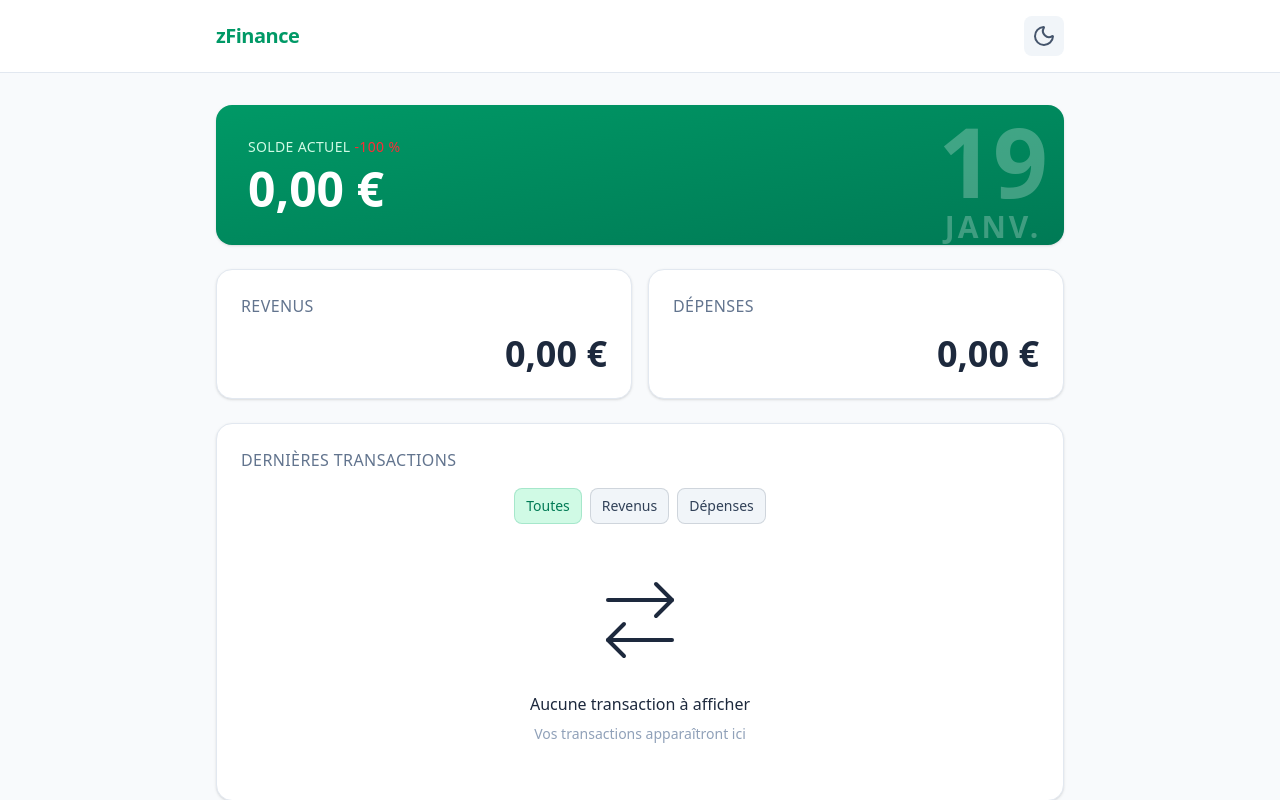
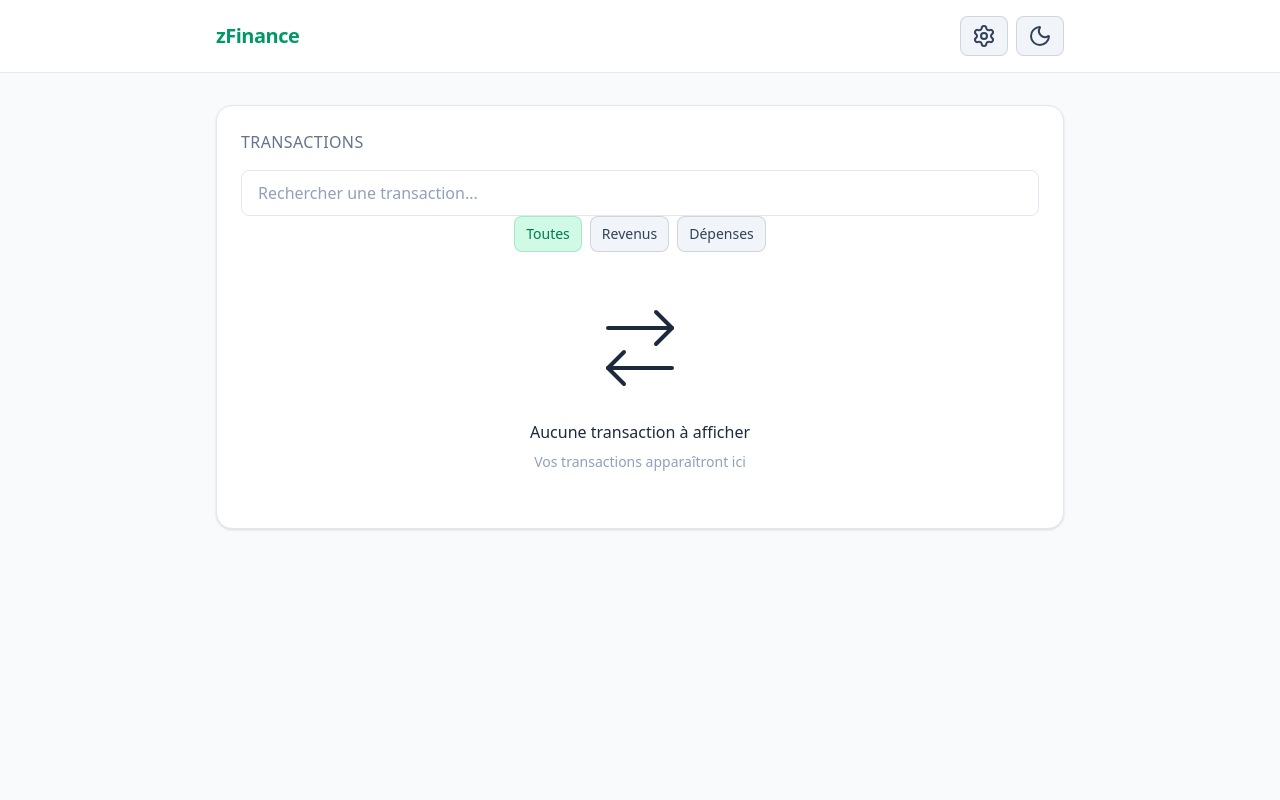
Before and after one commit to Zomirks/zFinance, a React (Vite) app: page /transactions in a window 1280 px wide. Shown: the top 800 px of the page. Built offline with nearby package versions, Linux system fonts and the light colour scheme.

Commit message:
add: React-router

```diff
--- a/package.json
+++ b/package.json
@@ -14,6 +14,7 @@
     "lucide-react": "^0.562.0",
     "react": "^19.2.0",
     "react-dom": "^19.2.0",
+    "react-router": "^7.13.0",
     "tailwindcss": "^4.1.18"
   },
   "devDependencies": {
--- a/src/App.jsx
+++ b/src/App.jsx
@@ -1,102 +1,21 @@
-import { useState } from 'react';
+import { Routes, Route } from 'react-router';
 
 // Components - Layout
 import Header from './components/layout/Header';
 
-// Components - Features
-import TransactionList from './components/features/TransactionList';
-import SummaryCards from './components/features/SummaryCards';
-import TransactionModal from './components/features/TransactionModal';
-
-// Components - UI
-import {Button, Card} from './components/ui';
-
-// Hooks
-import useLocalStorage from './hooks/useLocalStorage';
-
 // Pages
-import Transactions from './pages/TransactionsPage';
-
-// Variables
-const RECENT_TRANSACTIONS_LIMIT = 5;
-const PREVIOUS_MONTH_BALANCE = 2600;
+import DashboardPage from './pages/DashboardPage';
+import TransactionsPage from './pages/TransactionsPage';
 
 function App() {
-	const [transactions, setTransactions] = useLocalStorage('transactions', []);
-	const [showTransactionModal, setShowTransactionModal] = useState(false);
-	const [editingTransaction, setEditingTransaction] = useState(null);
-
-	const [search, setSearch] = useState('');
-
-	const handleAddTransaction = (newTransaction) => {
-		setTransactions(prev => [...prev, newTransaction]);
-		setShowTransactionModal(false);
-	}
-
-	const handleDeleteTransaction = (id) => {
-		setTransactions(prev => prev.filter(t => t.id !== id));
-	}
-
-	const handleEditTransaction = (id) => {
-		const transaction = transactions.find(t => t.id === id);
-		if (transaction) {
-			setEditingTransaction(transaction);
-		}
-	}
-
-	const handleUpdateTransaction = (updatedTransaction) => {
-		setTransactions(prev => prev.map(t =>
-			t.id === updatedTransaction.id ? updatedTransaction : t
-		));
-		setEditingTransaction(null);
-	}
-
-	const filteredTransactions = transactions.filter(t =>
-		t?.description?.toLowerCase().includes(search.toLowerCase()) ||
-		t?.category?.toLowerCase().includes(search.toLowerCase())
-	);
-
-
 	return (
 		<div className="min-h-screen bg-slate-50 dark:bg-slate-900">
 			<Header />
 
-			<main className="max-w-4xl mx-auto px-6 py-8 space-y-6">
-				<SummaryCards transactions={transactions} previousMonthBalance={PREVIOUS_MONTH_BALANCE} />
-
-				<Card title='Dernières Transactions'>
-					<TransactionList transactions={transactions} limit={RECENT_TRANSACTIONS_LIMIT} onDelete={handleDeleteTransaction} onEdit={handleEditTransaction} />
-				</Card>
-
-				<div className="flex justify-center">
-					<Button variant="primary" size="lg" onClick={(e) => setShowTransactionModal(true)}>
-						Ajouter
-					</Button>
-				</div>
-
-				<Card title='Transactions'>
-					<input
-						type="text"
-						placeholder="Rechercher une transaction..."
-						value={search}
-						onChange={(e) => setSearch(e.target.value)}
-						className="w-full px-4 py-2.5 bg-white dark:bg-slate-700 border border-slate-200 dark:border-slate-600 rounded-lg text-slate-800 dark:text-slate-100 placeholder-slate-400 dark:placeholder-slate-500 focus:outline-none focus:ring-2 focus:ring-emerald-500 focus:border-transparent transition-shadow"
-					/>
-					<TransactionList transactions={filteredTransactions} onDelete={handleDeleteTransaction} onEdit={handleEditTransaction} />
-				</Card>
-			</main>
-
-			{showTransactionModal && (
-				<TransactionModal onSubmit={handleAddTransaction} onClose={() => setShowTransactionModal(false)} />
-			)}
-
-			{editingTransaction && (
-				<TransactionModal
-					transaction={editingTransaction}
-					onSubmit={handleUpdateTransaction}
-					onClose={() => setEditingTransaction(null)}
-				/>
-			)}
+			<Routes>
+				<Route path="/" element={<DashboardPage />} />
+				<Route path="/transactions" element={<TransactionsPage />} />
+			</Routes>
 		</div>
 	);
 }
--- a/src/components/layout/Header.jsx
+++ b/src/components/layout/Header.jsx
@@ -1,5 +1,7 @@
-import { Moon, Sun } from 'lucide-react';
+import { Moon, Sun, Settings } from 'lucide-react';
 import { useTheme } from '../../contexts/ThemeContext';
+import { Link } from 'react-router';
+import { Button } from '../ui';
 
 const Header = () => {
 	const { theme, toggleTheme } = useTheme();
@@ -7,12 +9,20 @@ const Header = () => {
 	return (
 		<header className="bg-white dark:bg-slate-800 border-b border-slate-200 dark:border-slate-700">
 			<div className="max-w-4xl mx-auto px-6 py-4 flex items-center justify-between">
-				<h1 className="text-xl font-bold text-emerald-600 tracking-tight">
+				<Link
+					className="text-xl font-bold text-emerald-600 tracking-tight"
+					to="/"
+				>
 					zFinance
-				</h1>
-				<button
+				</Link>
+
+				<div className='flex gap-2'>
+					<Button variant='secondary'>
+						<Settings />
+					</Button>
+
+					<Button variant='secondary'
 						onClick={toggleTheme}
-					className="p-2 rounded-lg bg-slate-100 dark:bg-slate-700 text-slate-600 dark:text-slate-300 hover:bg-slate-200 dark:hover:bg-slate-600 transition-colors"
 						aria-label="Toggle dark mode"
 					>
 						{theme === 'dark' ? (
@@ -20,7 +30,8 @@ const Header = () => {
 						) : (
 							<Moon />
 						)}
-				</button>
+					</Button>
+				</div>
 			</div>
 		</header>
 	)
--- a/src/main.jsx
+++ b/src/main.jsx
@@ -1,5 +1,6 @@
 import { StrictMode } from 'react'
 import { createRoot } from 'react-dom/client'
+import { BrowserRouter } from 'react-router';
 import './index.css'
 
 import { ThemeProvider } from './contexts/ThemeContext';
@@ -8,7 +9,9 @@ import App from './App.jsx'
 createRoot(document.getElementById('root')).render(
 	<StrictMode>
 		<ThemeProvider>
-			<App />
+			<BrowserRouter>
+				<App />
+			</BrowserRouter>
 		</ThemeProvider>
 	</StrictMode>,
 )
--- /dev/null
+++ b/src/pages/DashboardPage.jsx
@@ -0,0 +1,77 @@
+import { useState } from 'react';
+import { Link } from 'react-router';
+
+// Components - Features
+import TransactionList from '../components/features/TransactionList';
+import SummaryCards from '../components/features/SummaryCards';
+import TransactionModal from '../components/features/TransactionModal';
+
+// Components - UI
+import { Button, Card } from '../components/ui';
+
+// Hooks
+import useLocalStorage from '../hooks/useLocalStorage';
+
+// Variables
+const RECENT_TRANSACTIONS_LIMIT = 5;
+const PREVIOUS_MONTH_BALANCE = 2600;
+
+function DashboardPage() {
+    const [transactions, setTransactions] = useLocalStorage('transactions', []);
+    const [showTransactionModal, setShowTransactionModal] = useState(false);
+    const [editingTransaction, setEditingTransaction] = useState(null);
+
+    const handleAddTransaction = (newTransaction) => {
+        setTransactions(prev => [...prev, newTransaction]);
+        setShowTransactionModal(false);
+    }
+
+    const handleDeleteTransaction = (id) => {
+        setTransactions(prev => prev.filter(t => t.id !== id));
+    }
+
+    const handleEditTransaction = (id) => {
+        const transaction = transactions.find(t => t.id === id);
+        if (transaction) {
+            setEditingTransaction(transaction);
+        }
+    }
+
+    const handleUpdateTransaction = (updatedTransaction) => {
+        setTransactions(prev => prev.map(t =>
+            t.id === updatedTransaction.id ? updatedTransaction : t
+        ));
+        setEditingTransaction(null);
+    }
+
+    return (
+        <main className="max-w-4xl mx-auto px-6 py-8 space-y-6">
+            <SummaryCards transactions={transactions} previousMonthBalance={PREVIOUS_MONTH_BALANCE} />
+
+            <Card title='Dernières Transactions'>
+                <Link to="/transactions" className='dark:text-white'>Voir les transactions</Link>
+                <TransactionList transactions={transactions} limit={RECENT_TRANSACTIONS_LIMIT} onDelete={handleDeleteTransaction} onEdit={handleEditTransaction} />
+            </Card>
+
+            <div className="flex justify-center">
+                <Button variant="primary" size="lg" onClick={() => setShowTransactionModal(true)}>
+                    Ajouter
+                </Button>
+            </div>
+
+            {showTransactionModal && (
+                <TransactionModal onSubmit={handleAddTransaction} onClose={() => setShowTransactionModal(false)} />
+            )}
+
+            {editingTransaction && (
+                <TransactionModal
+                    transaction={editingTransaction}
+                    onSubmit={handleUpdateTransaction}
+                    onClose={() => setEditingTransaction(null)}
+                />
+            )}
+        </main>
+    );
+}
+
+export default DashboardPage;
--- /dev/null
+++ b/src/pages/TransactionsPage.jsx
@@ -0,0 +1,68 @@
+import { useState } from 'react';
+import useLocalStorage from '../hooks/useLocalStorage';
+import { Card } from '../components/ui';
+import TransactionList from '../components/features/TransactionList';
+import TransactionModal from '../components/features/TransactionModal';
+
+function TransactionsPage() {
+    const [transactions, setTransactions] = useLocalStorage('transactions', []);
+    const [search, setSearch] = useState('');
+    const [showTransactionModal, setShowTransactionModal] = useState(false);
+    const [editingTransaction, setEditingTransaction] = useState(null);
+
+    const handleAddTransaction = (newTransaction) => {
+        setTransactions(prev => [...prev, newTransaction]);
+        setShowTransactionModal(false);
+    }
+
+    const handleDeleteTransaction = (id) => {
+        setTransactions(prev => prev.filter(t => t.id !== id));
+    }
+
+    const handleEditTransaction = (id) => {
+        const transaction = transactions.find(t => t.id === id);
+        if (transaction) {
+            setEditingTransaction(transaction);
+        }
+    }
+
+    const handleUpdateTransaction = (updatedTransaction) => {
+        setTransactions(prev => prev.map(t =>
+            t.id === updatedTransaction.id ? updatedTransaction : t
+        ));
+        setEditingTransaction(null);
+    }
+
+    const filteredTransactions = transactions.filter(t =>
+        t?.description?.toLowerCase().includes(search.toLowerCase()) ||
+        t?.category?.toLowerCase().includes(search.toLowerCase())
+    );
+
+    return (
+        <main className="max-w-4xl mx-auto px-6 py-8 space-y-6">
+            <Card title='Transactions'>
+                <input
+                    type="text"
+                    placeholder="Rechercher une transaction..."
+                    value={search}
+                    onChange={(e) => setSearch(e.target.value)}
+                    className="w-full px-4 py-2.5 bg-white dark:bg-slate-700 border border-slate-200 dark:border-slate-600 rounded-lg text-slate-800 dark:text-slate-100 placeholder-slate-400 dark:placeholder-slate-500 focus:outline-none focus:ring-2 focus:ring-emerald-500 focus:border-transparent transition-shadow"
+                />
+                <TransactionList transactions={filteredTransactions} onDelete={handleDeleteTransaction} onEdit={handleEditTransaction} />
+            </Card>
+
+            {showTransactionModal && (
+                <TransactionModal onSubmit={handleAddTransaction} onClose={() => setShowTransactionModal(false)} />
+            )}
+
+            {editingTransaction && (
+                <TransactionModal
+                    transaction={editingTransaction}
+                    onSubmit={handleUpdateTransaction}
+                    onClose={() => setEditingTransaction(null)}
+                />
+            )}
+        </main>
+    )
+}
+export default TransactionsPage;
```
Also changed, not shown: 2 other files (tests, documents, lock files or other folders). Lines whose indentation alone changed are shown as unchanged.
